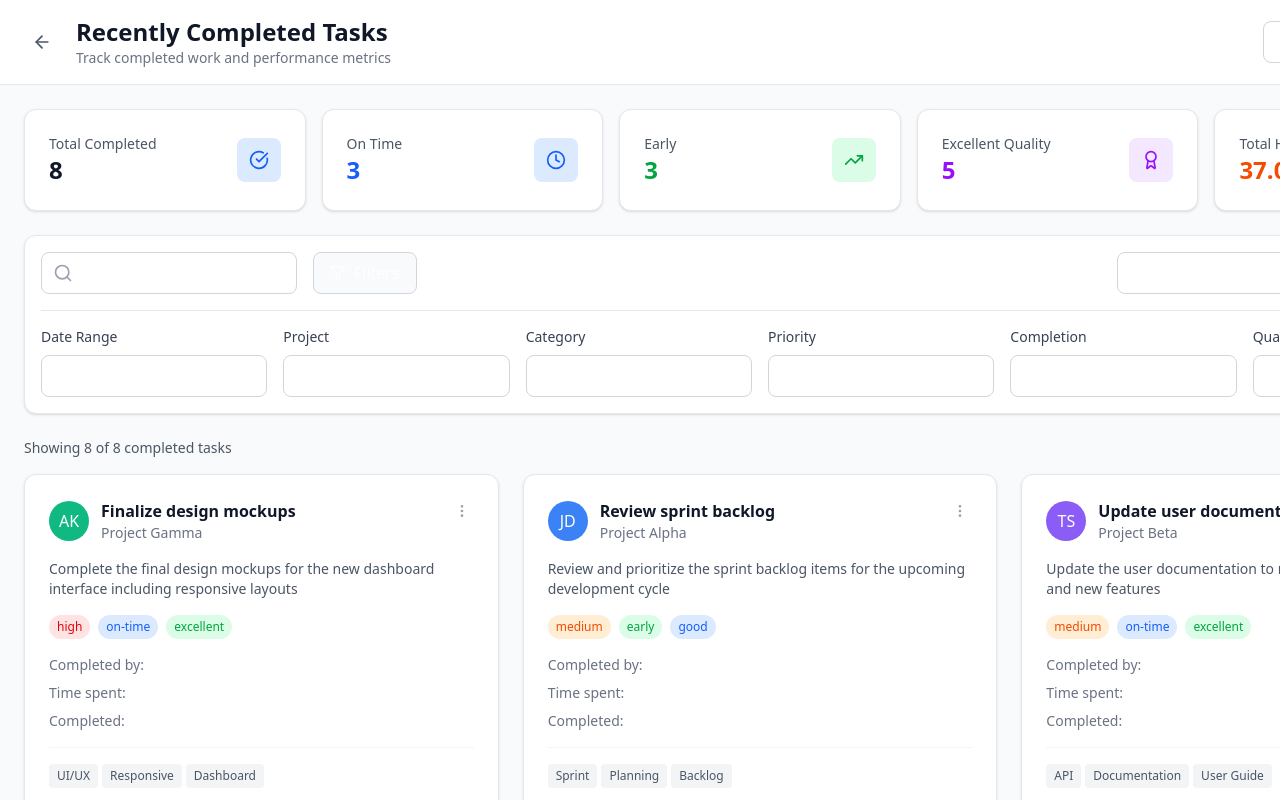
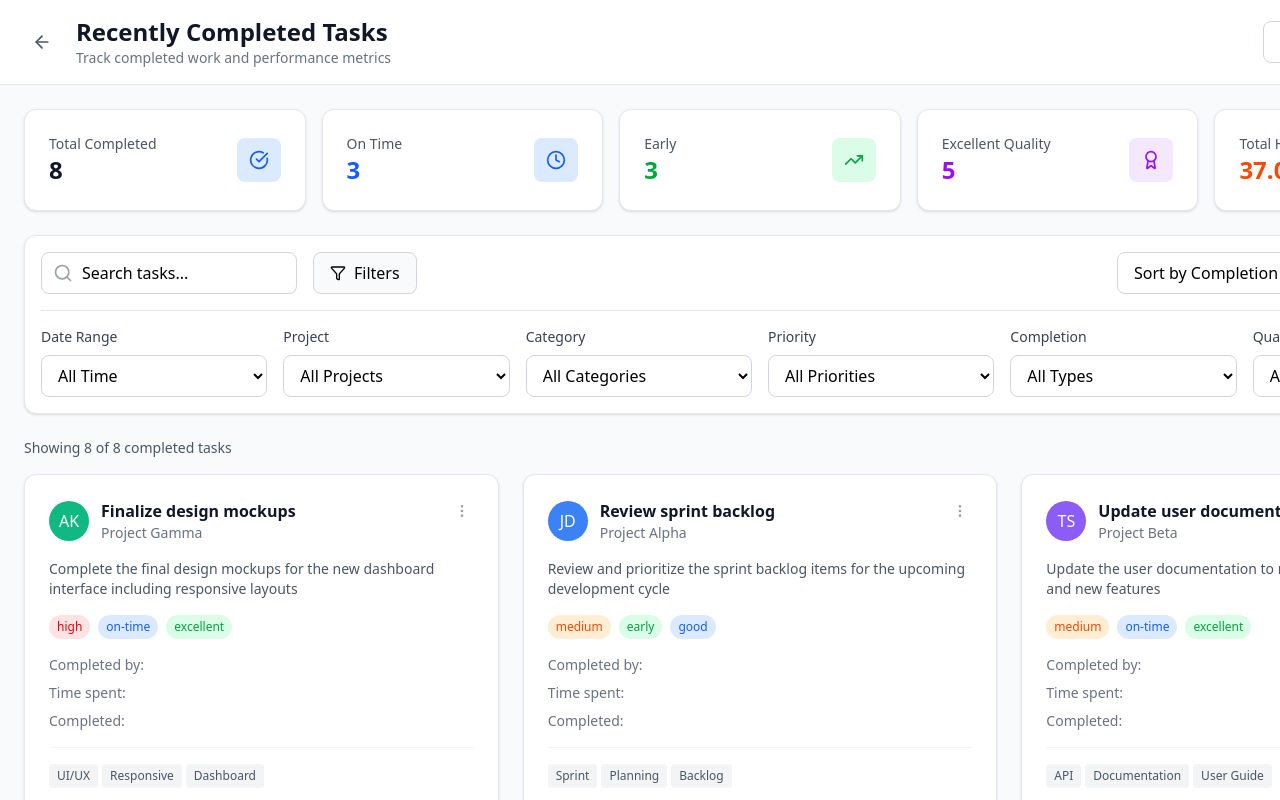
Before and after one commit to RicardoNogueira01/mind-planning, a React (Vite) app: page /completed-tasks in a window 1280 px wide. Both pictures are taken after a click on the button "Filters". Shown: the top 800 px of the page. Built offline with nearby package versions, Linux system fonts and the light colour scheme.

Commit message:
style: improve input and button accessibility with text color adjustments across multiple components

```diff
--- a/src/components/MindMapManager.jsx
+++ b/src/components/MindMapManager.jsx
@@ -208,24 +208,22 @@ const MindMapManager = ({ onCreateNew, onOpenMindMap, onBack }) => {
             {/* Search */}
             <div className="flex-1 max-w-md">
               <div className="relative">
-                <Search className="absolute left-3 top-1/2 transform -translate-y-1/2 text-gray-400" size={16} />
-                <input
+                <Search className="absolute left-3 top-1/2 transform -translate-y-1/2 text-gray-400" size={16} />                <input
                   type="text"
                   placeholder="Search mind maps..."
                   value={searchQuery}
                   onChange={(e) => setSearchQuery(e.target.value)}
-                  className="w-full pl-10 pr-4 py-2 border border-gray-300 rounded-lg focus:ring-2 focus:ring-indigo-500 focus:border-transparent"
+                  className="w-full pl-10 pr-4 py-2 border border-gray-300 rounded-lg focus:ring-2 focus:ring-indigo-500 focus:border-transparent text-black placeholder-black"
                 />
               </div>
             </div>
 
             {/* Filters and Controls */}
             <div className="flex items-center gap-3">
-              {/* Filter Dropdown */}
-              <select
+              {/* Filter Dropdown */}              <select
                 value={filterBy}
                 onChange={(e) => setFilterBy(e.target.value)}
-                className="px-3 py-2 border border-gray-300 rounded-lg bg-white text-sm focus:ring-2 focus:ring-indigo-500"
+                className="px-3 py-2 border border-gray-300 rounded-lg bg-white text-sm focus:ring-2 focus:ring-indigo-500 text-black"
               >
                 <option value="all">All Maps</option>
                 <option value="recent">Recent</option>
@@ -233,11 +231,10 @@ const MindMapManager = ({ onCreateNew, onOpenMindMap, onBack }) => {
                 <option value="shared">Shared</option>
               </select>
 
-              {/* Sort Dropdown */}
-              <select
+              {/* Sort Dropdown */}              <select
                 value={sortBy}
                 onChange={(e) => setSortBy(e.target.value)}
-                className="px-3 py-2 border border-gray-300 rounded-lg bg-white text-sm focus:ring-2 focus:ring-indigo-500"
+                className="px-3 py-2 border border-gray-300 rounded-lg bg-white text-sm focus:ring-2 focus:ring-indigo-500 text-black"
               >
                 <option value="updated">Last Modified</option>
                 <option value="created">Date Created</option>
--- a/src/components/RecentlyCompletedTasksManager.jsx
+++ b/src/components/RecentlyCompletedTasksManager.jsx
@@ -577,41 +577,36 @@ const RecentlyCompletedTasksManager = () => {
           <div className="flex flex-col lg:flex-row gap-4 items-start lg:items-center justify-between">
             <div className="flex flex-col sm:flex-row gap-4 flex-1">
               <div className="relative">
-                <Search size={20} className="absolute left-3 top-1/2 transform -translate-y-1/2 text-gray-400" />
-                <input
+                <Search size={20} className="absolute left-3 top-1/2 transform -translate-y-1/2 text-gray-400" />                <input
                   type="text"
                   placeholder="Search tasks..."
                   value={searchTerm}
                   onChange={(e) => setSearchTerm(e.target.value)}
-                  className="pl-10 pr-4 py-2 border border-gray-300 rounded-lg focus:ring-2 focus:ring-indigo-500 focus:border-transparent w-full sm:w-64"
+                  className="pl-10 pr-4 py-2 border border-gray-300 rounded-lg focus:ring-2 focus:ring-indigo-500 focus:border-transparent w-full sm:w-64 text-black placeholder-black"
                 />
               </div>
-
-              <button
+                <button
                 onClick={() => setShowFilters(!showFilters)}
-                className={`px-4 py-2 border border-gray-300 rounded-lg hover:bg-gray-50 transition-colors flex items-center gap-2 ${showFilters ? 'bg-gray-50' : ''}`}
+                className={`px-4 py-2 border border-gray-300 rounded-lg hover:bg-gray-50 transition-colors flex items-center gap-2 text-black ${showFilters ? 'bg-gray-50' : ''}`}
               >
                 <Filter size={16} />
                 Filters
               </button>
             </div>
 
-            <div className="flex items-center gap-4">
-              <select
+            <div className="flex items-center gap-4">              <select
                 value={sortBy}
                 onChange={(e) => setSortBy(e.target.value)}
-                className="px-3 py-2 border border-gray-300 rounded-lg focus:ring-2 focus:ring-indigo-500 focus:border-transparent"
+                className="px-3 py-2 border border-gray-300 rounded-lg focus:ring-2 focus:ring-indigo-500 focus:border-transparent text-black"
               >
                 <option value="completedAt">Sort by Completion Date</option>
                 <option value="title">Sort by Title</option>
                 <option value="priority">Sort by Priority</option>
                 <option value="quality">Sort by Quality</option>
                 <option value="timeSpent">Sort by Time Spent</option>
-              </select>
-
-              <button
+              </select>              <button
                 onClick={() => setSortOrder(sortOrder === 'asc' ? 'desc' : 'asc')}
-                className="px-3 py-2 border border-gray-300 rounded-lg hover:bg-gray-50 transition-colors"
+                className="px-3 py-2 border border-gray-300 rounded-lg hover:bg-gray-50 transition-colors text-black"
               >
                 {sortOrder === 'asc' ? '↑' : '↓'}
               </button>
@@ -638,11 +633,10 @@ const RecentlyCompletedTasksManager = () => {
             <div className="mt-4 pt-4 border-t border-gray-200">
               <div className="grid grid-cols-1 md:grid-cols-3 lg:grid-cols-6 gap-4">
                 <div>
-                  <label className="block text-sm font-medium text-gray-700 mb-2">Date Range</label>
-                  <select
+                  <label className="block text-sm font-medium text-gray-700 mb-2">Date Range</label>                  <select
                     value={dateRange}
                     onChange={(e) => setDateRange(e.target.value)}
-                    className="w-full px-3 py-2 border border-gray-300 rounded-lg focus:ring-2 focus:ring-indigo-500 focus:border-transparent"
+                    className="w-full px-3 py-2 border border-gray-300 rounded-lg focus:ring-2 focus:ring-indigo-500 focus:border-transparent text-black"
                   >
                     <option value="all">All Time</option>
                     <option value="today">Today</option>
@@ -651,11 +645,10 @@ const RecentlyCompletedTasksManager = () => {
                   </select>
                 </div>
                 <div>
-                  <label className="block text-sm font-medium text-gray-700 mb-2">Project</label>
-                  <select
+                  <label className="block text-sm font-medium text-gray-700 mb-2">Project</label>                  <select
                     value={selectedProject}
                     onChange={(e) => setSelectedProject(e.target.value)}
-                    className="w-full px-3 py-2 border border-gray-300 rounded-lg focus:ring-2 focus:ring-indigo-500 focus:border-transparent"
+                    className="w-full px-3 py-2 border border-gray-300 rounded-lg focus:ring-2 focus:ring-indigo-500 focus:border-transparent text-black"
                   >
                     <option value="all">All Projects</option>
                     {projects.map(project => (
@@ -664,11 +657,10 @@ const RecentlyCompletedTasksManager = () => {
                   </select>
                 </div>
                 <div>
-                  <label className="block text-sm font-medium text-gray-700 mb-2">Category</label>
-                  <select
+                  <label className="block text-sm font-medium text-gray-700 mb-2">Category</label>                  <select
                     value={selectedCategory}
                     onChange={(e) => setSelectedCategory(e.target.value)}
-                    className="w-full px-3 py-2 border border-gray-300 rounded-lg focus:ring-2 focus:ring-indigo-500 focus:border-transparent"
+                    className="w-full px-3 py-2 border border-gray-300 rounded-lg focus:ring-2 focus:ring-indigo-500 focus:border-transparent text-black"
                   >
                     <option value="all">All Categories</option>
                     {categories.map(category => (
@@ -677,11 +669,10 @@ const RecentlyCompletedTasksManager = () => {
                   </select>
                 </div>
                 <div>
-                  <label className="block text-sm font-medium text-gray-700 mb-2">Priority</label>
-                  <select
+                  <label className="block text-sm font-medium text-gray-700 mb-2">Priority</label>                  <select
                     value={selectedPriority}
                     onChange={(e) => setSelectedPriority(e.target.value)}
-                    className="w-full px-3 py-2 border border-gray-300 rounded-lg focus:ring-2 focus:ring-indigo-500 focus:border-transparent"
+                    className="w-full px-3 py-2 border border-gray-300 rounded-lg focus:ring-2 focus:ring-indigo-500 focus:border-transparent text-black"
                   >
                     <option value="all">All Priorities</option>
                     <option value="high">High</option>
@@ -690,11 +681,10 @@ const RecentlyCompletedTasksManager = () => {
                   </select>
                 </div>
                 <div>
-                  <label className="block text-sm font-medium text-gray-700 mb-2">Completion</label>
-                  <select
+                  <label className="block text-sm font-medium text-gray-700 mb-2">Completion</label>                  <select
                     value={selectedCompletionType}
                     onChange={(e) => setSelectedCompletionType(e.target.value)}
-                    className="w-full px-3 py-2 border border-gray-300 rounded-lg focus:ring-2 focus:ring-indigo-500 focus:border-transparent"
+                    className="w-full px-3 py-2 border border-gray-300 rounded-lg focus:ring-2 focus:ring-indigo-500 focus:border-transparent text-black"
                   >
                     <option value="all">All Types</option>
                     <option value="early">Early</option>
@@ -703,11 +693,10 @@ const RecentlyCompletedTasksManager = () => {
                   </select>
                 </div>
                 <div>
-                  <label className="block text-sm font-medium text-gray-700 mb-2">Quality</label>
-                  <select
+                  <label className="block text-sm font-medium text-gray-700 mb-2">Quality</label>                  <select
                     value={selectedQuality}
                     onChange={(e) => setSelectedQuality(e.target.value)}
-                    className="w-full px-3 py-2 border border-gray-300 rounded-lg focus:ring-2 focus:ring-indigo-500 focus:border-transparent"
+                    className="w-full px-3 py-2 border border-gray-300 rounded-lg focus:ring-2 focus:ring-indigo-500 focus:border-transparent text-black"
                   >
                     <option value="all">All Quality Levels</option>
                     <option value="excellent">Excellent</option>
--- a/src/components/TeamMembersManager.jsx
+++ b/src/components/TeamMembersManager.jsx
@@ -480,41 +480,36 @@ const TeamMembersManager = () => {
           <div className="flex flex-col lg:flex-row gap-4 items-start lg:items-center justify-between">
             <div className="flex flex-col sm:flex-row gap-4 flex-1">
               <div className="relative">
-                <Search size={20} className="absolute left-3 top-1/2 transform -translate-y-1/2 text-gray-400" />
-                <input
+                <Search size={20} className="absolute left-3 top-1/2 transform -translate-y-1/2 text-gray-400" />                <input
                   type="text"
                   placeholder="Search members..."
                   value={searchTerm}
                   onChange={(e) => setSearchTerm(e.target.value)}
-                  className="pl-10 pr-4 py-2 border border-gray-300 rounded-lg focus:ring-2 focus:ring-indigo-500 focus:border-transparent w-full sm:w-64"
+                  className="pl-10 pr-4 py-2 border border-gray-300 rounded-lg focus:ring-2 focus:ring-indigo-500 focus:border-transparent w-full sm:w-64 text-black placeholder-black"
                 />
               </div>
-
-              <button
+                <button
                 onClick={() => setShowFilters(!showFilters)}
-                className={`px-4 py-2 border border-gray-300 rounded-lg hover:bg-gray-50 transition-colors flex items-center gap-2 ${showFilters ? 'bg-gray-50' : ''}`}
+                className={`px-4 py-2 border border-gray-300 rounded-lg hover:bg-gray-50 transition-colors flex items-center gap-2 text-black ${showFilters ? 'bg-gray-50' : ''}`}
               >
                 <Filter size={16} />
                 Filters
               </button>
             </div>
 
-            <div className="flex items-center gap-4">
-              <select
+            <div className="flex items-center gap-4">              <select
                 value={sortBy}
                 onChange={(e) => setSortBy(e.target.value)}
-                className="px-3 py-2 border border-gray-300 rounded-lg focus:ring-2 focus:ring-indigo-500 focus:border-transparent"
+                className="px-3 py-2 border border-gray-300 rounded-lg focus:ring-2 focus:ring-indigo-500 focus:border-transparent text-black"
               >
                 <option value="name">Sort by Name</option>
                 <option value="role">Sort by Role</option>
                 <option value="completionRate">Sort by Completion Rate</option>
                 <option value="tasksAssigned">Sort by Tasks Assigned</option>
                 <option value="overdueTasks">Sort by Overdue Tasks</option>
-              </select>
-
-              <button
+              </select>              <button
                 onClick={() => setSortOrder(sortOrder === 'asc' ? 'desc' : 'asc')}
-                className="px-3 py-2 border border-gray-300 rounded-lg hover:bg-gray-50 transition-colors"
+                className="px-3 py-2 border border-gray-300 rounded-lg hover:bg-gray-50 transition-colors text-black"
               >
                 {sortOrder === 'asc' ? '↑' : '↓'}
               </button>
@@ -541,11 +536,10 @@ const TeamMembersManager = () => {
             <div className="mt-4 pt-4 border-t border-gray-200">
               <div className="grid grid-cols-1 md:grid-cols-3 gap-4">
                 <div>
-                  <label className="block text-sm font-medium text-gray-700 mb-2">Department</label>
-                  <select
+                  <label className="block text-sm font-medium text-gray-700 mb-2">Department</label>                  <select
                     value={selectedDepartment}
                     onChange={(e) => setSelectedDepartment(e.target.value)}
-                    className="w-full px-3 py-2 border border-gray-300 rounded-lg focus:ring-2 focus:ring-indigo-500 focus:border-transparent"
+                    className="w-full px-3 py-2 border border-gray-300 rounded-lg focus:ring-2 focus:ring-indigo-500 focus:border-transparent text-black"
                   >
                     <option value="all">All Departments</option>
                     {departments.map(dept => (
@@ -554,11 +548,10 @@ const TeamMembersManager = () => {
                   </select>
                 </div>
                 <div>
-                  <label className="block text-sm font-medium text-gray-700 mb-2">Status</label>
-                  <select
+                  <label className="block text-sm font-medium text-gray-700 mb-2">Status</label>                  <select
                     value={selectedStatus}
                     onChange={(e) => setSelectedStatus(e.target.value)}
-                    className="w-full px-3 py-2 border border-gray-300 rounded-lg focus:ring-2 focus:ring-indigo-500 focus:border-transparent"
+                    className="w-full px-3 py-2 border border-gray-300 rounded-lg focus:ring-2 focus:ring-indigo-500 focus:border-transparent text-black"
                   >
                     <option value="all">All Statuses</option>
                     <option value="active">Active</option>
@@ -566,11 +559,10 @@ const TeamMembersManager = () => {
                   </select>
                 </div>
                 <div>
-                  <label className="block text-sm font-medium text-gray-700 mb-2">Performance</label>
-                  <select
+                  <label className="block text-sm font-medium text-gray-700 mb-2">Performance</label>                  <select
                     value={selectedPerformance}
                     onChange={(e) => setSelectedPerformance(e.target.value)}
-                    className="w-full px-3 py-2 border border-gray-300 rounded-lg focus:ring-2 focus:ring-indigo-500 focus:border-transparent"
+                    className="w-full px-3 py-2 border border-gray-300 rounded-lg focus:ring-2 focus:ring-indigo-500 focus:border-transparent text-black"
                   >
                     <option value="all">All Performance Levels</option>
                     <option value="excellent">Excellent</option>
```
Also changed, not shown: src/components/UpcomingDeadlinesManager.jsx (+16 -25 lines).
